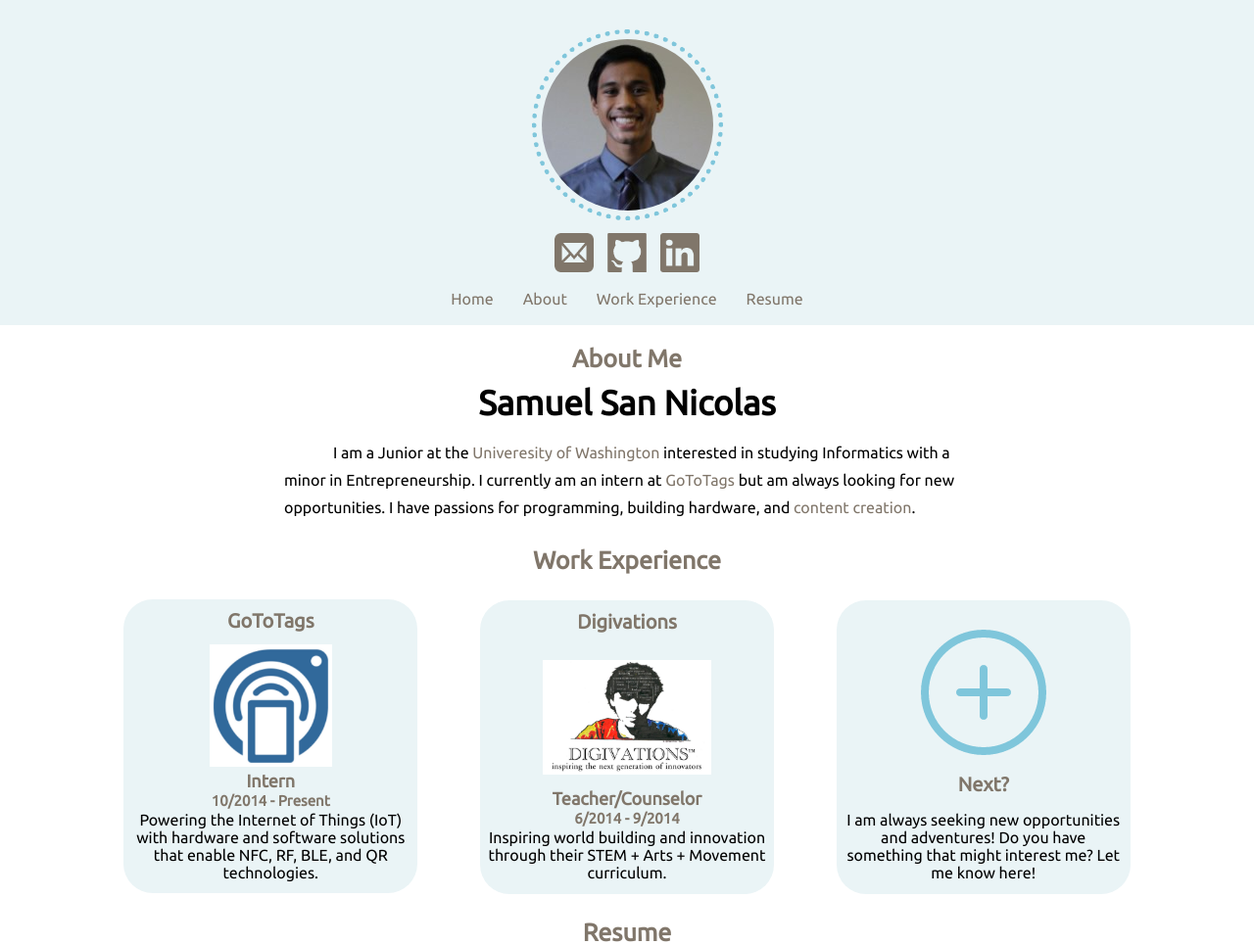
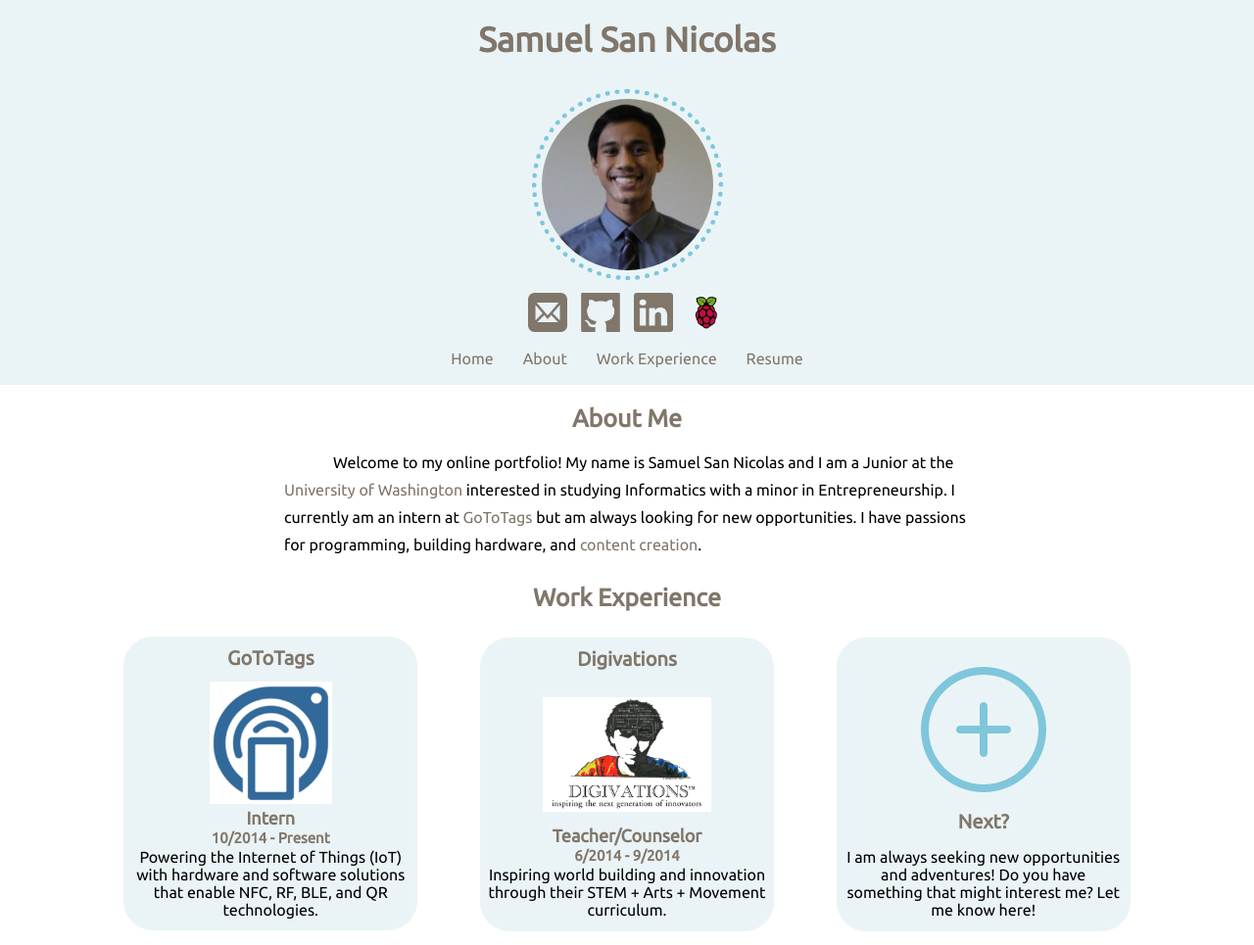
Before and after one commit to sjsn/Online-Portfolio, a PHP site: page / in a window 1280 px wide. Shown: the top 965 px of the page at 98% size. Run offline with PHP 8.4, Linux system fonts and the light colour scheme.

Commit message:
added pi logo and text

```diff
--- a/index.css
+++ b/index.css
@@ -16,6 +16,11 @@ body {
 
 	#bio {
 		width: 700px;
+	}
+
+	a#hideText:hover > span#showText {
+		bottom: 3px;
+		width: 125px;
 	}
 }
 
@@ -38,6 +43,12 @@ body {
 	#bio {
 		width: 90%;
 	}
+
+	a#hideText:hover > span#showText {
+		bottom: 5px;
+		left: 50px;
+		width: 50px;
+	}
 }
 
 #header {
@@ -45,6 +56,13 @@ body {
 	width: 100%;
 	text-align: center;
 	background-color: #eaf4f6;;
+}
+
+#header > h1 {
+	margin: auto;
+	font-size: 35px;
+	padding-top: 20px;
+	color: #80766a;
 }
 
 #header > img {
@@ -61,6 +79,27 @@ body {
 #nav {
 	padding-left: 5px;
 	padding-right: 5px;
+}
+
+a#hideText {
+	position: relative;
+	text-decoration: none;
+	z-index: 20;
+}
+
+a#hideText {
+	z-index: 30;
+}
+
+span#showText {
+	display: none;
+}
+
+a#hideText:hover > span#showText {
+	display: inline-block;
+	position: absolute;
+	color: #80766a;
+	text-align: center;
 }
 
 ul {
@@ -96,11 +135,6 @@ a:hover {
 #bio {
 	margin-top: 10px;
 	display: inline-block;
-}
-
-#bio > h1 {
-	margin: auto;
-	font-size: 35px;
 }
 
 #bio > h2 {
--- a/index.php
+++ b/index.php
@@ -12,6 +12,7 @@
 
 <body>
 <section id="header">
+	<h1>Samuel San Nicolas</h1>
 	<img src="images/sam_san_nicolas.jpg" alt="Samuel San Nicolas" height="175px" width="175px">
 	<div id="contact">
 		<a href="mailto:samuelsan3@gmail.com" target="_top">
@@ -23,21 +24,24 @@
 		<a href="https://www.linkedin.com/pub/samuel-san-nicolas/a6/190/bb4">
 			<img src="images/linkedin.png" alt="email" height="40px" width="40px" id="nav">
 		</a>
+		<a id="hideText">
+			<img src="images/Raspi.png" alt="raspberry pi" height="40px" width="40px" id="nav">
+				<span id="showText">This website is hosted on a Raspberry Pi!</span>
+		</a>
 	</div>
 	<div id="menu">
 		<ul>
-			<li><a href="#">Home</a></li>
-			<li><a href="#">About</a></li>
-			<li><a href="#">Work Experience</a></li>
-			<li><a href="#">Resume</a></li>
+			<li><a href="#header">Home</a></li>
+			<li><a href="#about">About</a></li>
+			<li><a href="#workExperience">Work Experience</a></li>
+			<li><a href="#resume">Resume</a></li>
 		</ul>
 	</div>
 </section>
 <section id="about">
 	<div id="bio">
 		<h3>About Me</h3>
-		<h1>Samuel San Nicolas</h1>
-		<p> I am a Junior at the <a href="http://www.washington.edu/"> Univeresity of Washington </a>
+		<p> Welcome to my online portfolio! My name is Samuel San Nicolas and I am a Junior at the <a href="http://www.washington.edu/"> University of Washington </a>
 			interested in studying Informatics with a minor in Entrepreneurship. I currently am an intern
 			at <a href="http://www.gototags.com">GoToTags</a> but am always looking for new opportunities.
 			I have passions for programming, building hardware, and <a href="http://youtube.com/CollegeDropoutsGaming">
```
